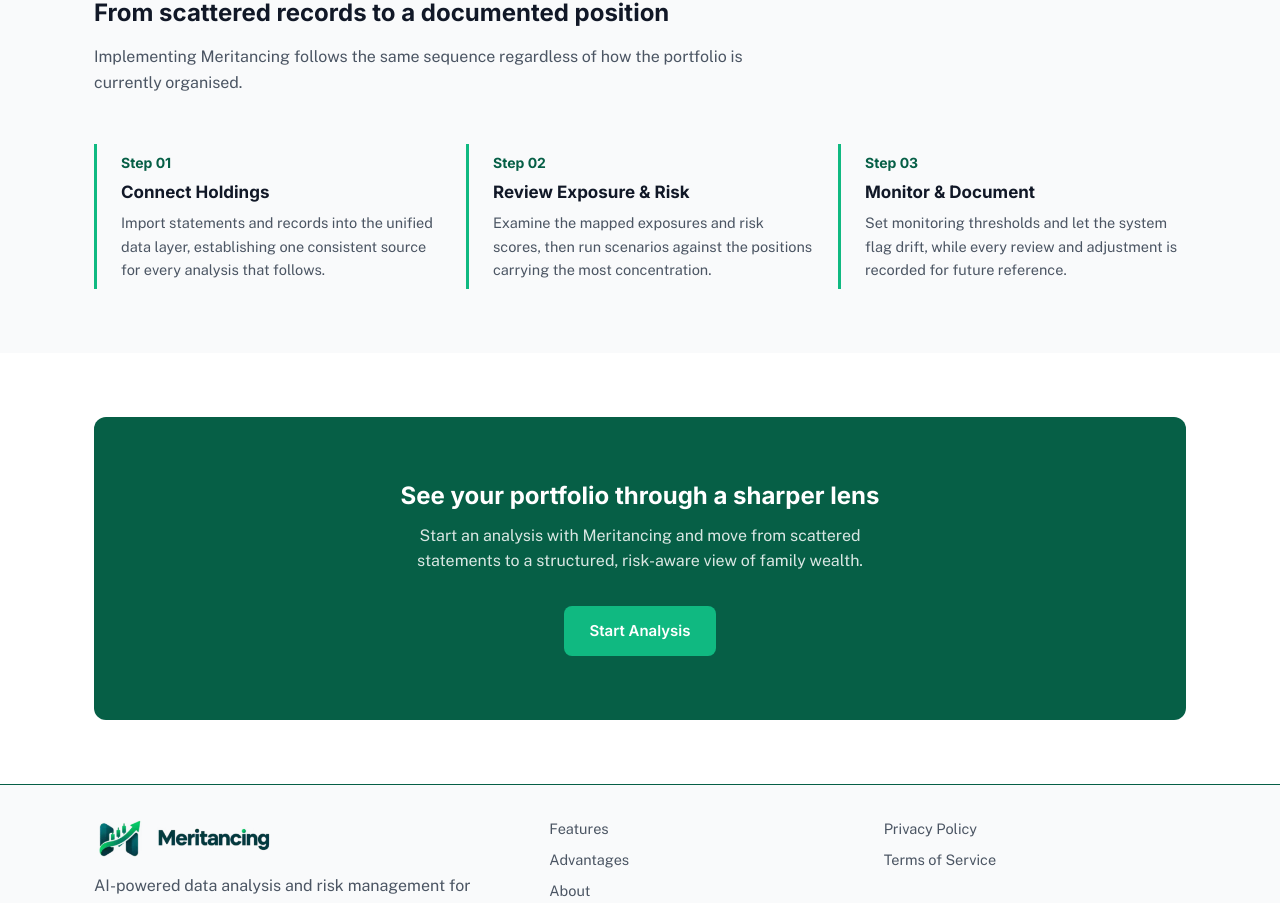
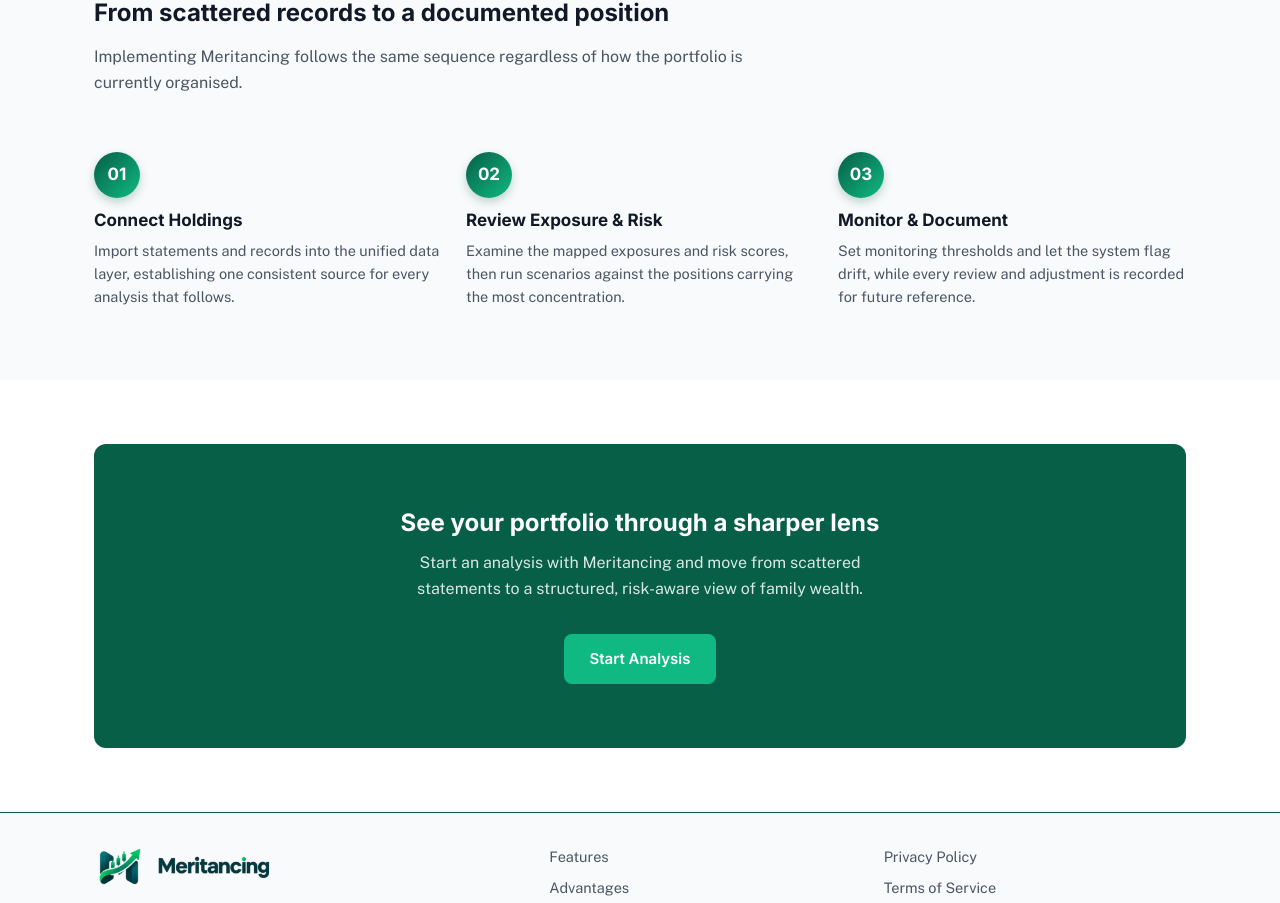
Before and after one commit to taybadeveloper/Meritancing, a Next.js app: page /features in a window 1280 px wide. Shown: the part 2508-3411 px from the top of the page. Built offline with nearby package versions, Linux system fonts and the light colour scheme.

Commit message:
Redesign step numbers as gradient badges

```diff
--- a/app/features/page.js
+++ b/app/features/page.js
@@ -223,7 +223,7 @@
           />
           <div className="steps">
             <div className="step">
-              <div className="step-index">Step 01</div>
+              <div className="step-badge">01</div>
               <h3>Connect Holdings</h3>
               <p>
                 Import statements and records into the unified data layer,
@@ -232,7 +232,7 @@
               </p>
             </div>
             <div className="step">
-              <div className="step-index">Step 02</div>
+              <div className="step-badge">02</div>
               <h3>Review Exposure & Risk</h3>
               <p>
                 Examine the mapped exposures and risk scores, then run scenarios
@@ -240,7 +240,7 @@
               </p>
             </div>
             <div className="step">
-              <div className="step-index">Step 03</div>
+              <div className="step-badge">03</div>
               <h3>Monitor & Document</h3>
               <p>
                 Set monitoring thresholds and let the system flag drift, while
--- a/app/globals.css
+++ b/app/globals.css
@@ -437,6 +437,27 @@
 .step h3{ font-size:17px; margin-bottom:var(--space-2);}
 .step p{ font-size:14.5px; margin-bottom:0; }
 
+/* Numbered step badges (How It Works, Getting Started) */
+.step:has(.step-badge){
+  border-left:none;
+  padding:var(--space-2) 0;
+}
+.step-badge{
+  width:46px;
+  height:46px;
+  border-radius:50%;
+  background:linear-gradient(135deg, var(--primary) 0%, var(--accent) 100%);
+  color:#fff;
+  font-family:var(--font-head);
+  font-weight:700;
+  font-size:17px;
+  display:flex;
+  align-items:center;
+  justify-content:center;
+  margin-bottom:var(--space-3);
+  box-shadow:0 4px 10px rgba(6,95,70,0.25);
+}
+
 /* Tabs */
 .tabs{
   display:block;
--- a/app/page.js
+++ b/app/page.js
@@ -185,7 +185,7 @@
           />
           <div className="steps">
             <div className="step">
-              <div className="step-index">Step 01</div>
+              <div className="step-badge">01</div>
               <h3>Data ingestion</h3>
               <p>
                 Financial indicators, interest rates, currency movements, and
@@ -194,7 +194,7 @@
               </p>
             </div>
             <div className="step">
-              <div className="step-index">Step 02</div>
+              <div className="step-badge">02</div>
               <h3>Adaptive analysis</h3>
               <p>
                 Learning algorithms weigh this data against your stated goals
@@ -203,7 +203,7 @@
               </p>
             </div>
             <div className="step">
-              <div className="step-index">Step 03</div>
+              <div className="step-badge">03</div>
               <h3>Tailored recommendation</h3>
               <p>
                 You get a clear, actionable insight complete with its reasoning
```
